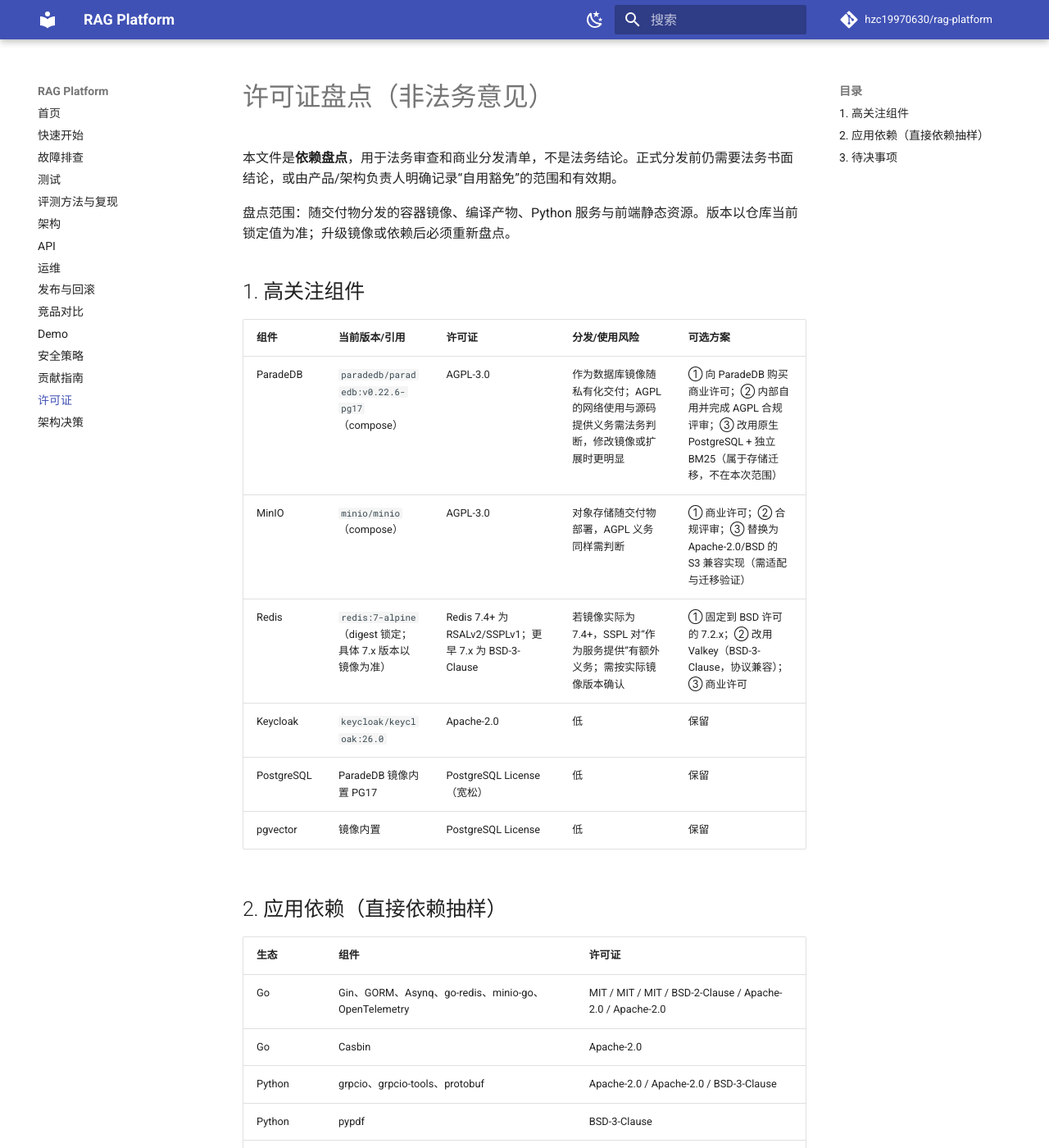
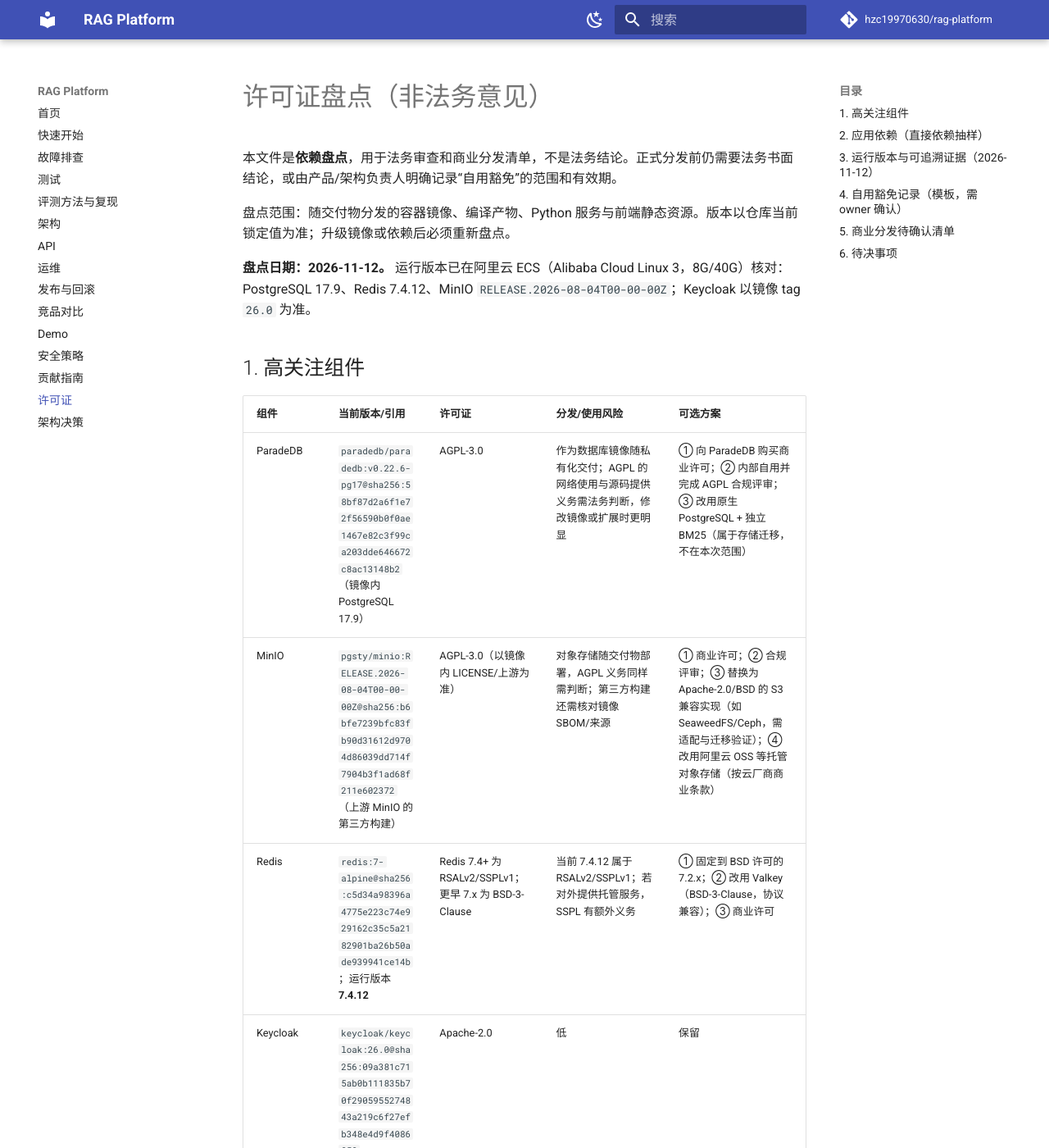
Before and after one commit to hzc19970630/rag-platform, an MkDocs documentation site: the page built from docs/licensing.md, in a window 1280 px wide and 1400 px high. Shown: the whole window at 82% size. Built offline with MkDocs 1.6.1 and Material for MkDocs 9.7.7, drawn with Linux system fonts in a browser that asks for light colours; comment, search, counter and statistics services are not loaded; some of the changed text lies outside the part shown.

Commit message:
docs: 确认 A2 自用许可豁免并更新盘点
- 记录 ParadeDB/MinIO AGPL、Redis 7.4.12 RSALv2/SSPLv1 与实际镜像 digest
- owner 确认个人单机自用豁免；商业分发前仍需法务书面结论
- 同步 THIRD_PARTY_NOTICES 与 M13 状态

````diff
--- a/docs/licensing.md
+++ b/docs/licensing.md
@@ -4,15 +4,17 @@
 
 盘点范围：随交付物分发的容器镜像、编译产物、Python 服务与前端静态资源。版本以仓库当前锁定值为准；升级镜像或依赖后必须重新盘点。
 
+**盘点日期：2026-11-12。** 运行版本已在阿里云 ECS（Alibaba Cloud Linux 3，8G/40G）核对：PostgreSQL 17.9、Redis 7.4.12、MinIO `RELEASE.2026-08-04T00-00-00Z`；Keycloak 以镜像 tag `26.0` 为准。
+
 ## 1. 高关注组件
 
 | 组件 | 当前版本/引用 | 许可证 | 分发/使用风险 | 可选方案 |
 | --- | --- | --- | --- | --- |
-| ParadeDB | `paradedb/paradedb:v0.22.6-pg17`（compose） | AGPL-3.0 | 作为数据库镜像随私有化交付；AGPL 的网络使用与源码提供义务需法务判断，修改镜像或扩展时更明显 | ① 向 ParadeDB 购买商业许可；② 内部自用并完成 AGPL 合规评审；③ 改用原生 PostgreSQL + 独立 BM25（属于存储迁移，不在本次范围） |
-| MinIO | `minio/minio`（compose） | AGPL-3.0 | 对象存储随交付物部署，AGPL 义务同样需判断 | ① 商业许可；② 合规评审；③ 替换为 Apache-2.0/BSD 的 S3 兼容实现（需适配与迁移验证） |
-| Redis | `redis:7-alpine`（digest 锁定；具体 7.x 版本以镜像为准） | Redis 7.4+ 为 RSALv2/SSPLv1；更早 7.x 为 BSD-3-Clause | 若镜像实际为 7.4+，SSPL 对“作为服务提供”有额外义务；需按实际镜像版本确认 | ① 固定到 BSD 许可的 7.2.x；② 改用 Valkey（BSD-3-Clause，协议兼容）；③ 商业许可 |
-| Keycloak | `keycloak/keycloak:26.0` | Apache-2.0 | 低 | 保留 |
-| PostgreSQL | ParadeDB 镜像内置 PG17 | PostgreSQL License（宽松） | 低 | 保留 |
+| ParadeDB | `paradedb/paradedb:v0.22.6-pg17@sha256:58bf87d2a6f1e72f56590b0f0ae1467e82c3f99ca203dde646672c8ac13148b2`（镜像内 PostgreSQL 17.9） | AGPL-3.0 | 作为数据库镜像随私有化交付；AGPL 的网络使用与源码提供义务需法务判断，修改镜像或扩展时更明显 | ① 向 ParadeDB 购买商业许可；② 内部自用并完成 AGPL 合规评审；③ 改用原生 PostgreSQL + 独立 BM25（属于存储迁移，不在本次范围） |
+| MinIO | `pgsty/minio:RELEASE.2026-08-04T00-00-00Z@sha256:b6bfe7239bfc83fb90d31612d9704d86039dd714f7904b3f1ad68f211e602372`（上游 MinIO 的第三方构建） | AGPL-3.0（以镜像内 LICENSE/上游为准） | 对象存储随交付物部署，AGPL 义务同样需判断；第三方构建还需核对镜像 SBOM/来源 | ① 商业许可；② 合规评审；③ 替换为 Apache-2.0/BSD 的 S3 兼容实现（如 SeaweedFS/Ceph，需适配与迁移验证）；④ 改用阿里云 OSS 等托管对象存储（按云厂商商业条款） |
+| Redis | `redis:7-alpine@sha256:c5d34a98396a4775e223c74e929162c35c5a2182901ba26b50ade939941ce14b`；运行版本 **7.4.12** | Redis 7.4+ 为 RSALv2/SSPLv1；更早 7.x 为 BSD-3-Clause | 当前 7.4.12 属于 RSALv2/SSPLv1；若对外提供托管服务，SSPL 有额外义务 | ① 固定到 BSD 许可的 7.2.x；② 改用 Valkey（BSD-3-Clause，协议兼容）；③ 商业许可 |
+| Keycloak | `keycloak/keycloak:26.0@sha256:09a381c715ab0b111835b70f2905955274843a219c6f27efb348e4d9f4086858` | Apache-2.0 | 低 | 保留 |
+| PostgreSQL | ParadeDB 镜像内置 PostgreSQL 17.9 | PostgreSQL License（宽松） | 低 | 保留 |
 | pgvector | 镜像内置 | PostgreSQL License | 低 | 保留 |
 
 ## 2. 应用依赖（直接依赖抽样）
@@ -38,9 +40,44 @@ python3 -m pip freeze -r services/docreader/requirements.txt
 grep -R "image:" deploy/docker-compose/docker-compose.yml Dockerfile services/docreader/Dockerfile
 ```
 
-## 3. 待决事项
+## 3. 运行版本与可追溯证据（2026-11-12）
 
-1. ParadeDB、MinIO、Redis 三项的许可证结论必须由法务书面确认；本文件不替代。
-2. 若选择“自用上线”，由产品/架构负责人记录豁免范围和有效期；商业分发前必须重新评估。
-3. 任何镜像/依赖升级都要更新本表并重新跑一次盘点命令；AGPL/SSPL 组件的修改、分发方式和是否对外提供网络服务都要重新判断。
-4. 建议在发布流水线中保留 SBOM（现有 CI 已生成 CycloneDX）与镜像 digest，作为“商业分发清单可追溯”的证据。
+在阿里云 ECS 上核对到的实际版本：
+
+- PostgreSQL 17.9（`postgres --version`）
+- Redis 7.4.12（`redis-server --version`）
+- MinIO `RELEASE.2026-08-04T00-00-00Z`
+- Keycloak 以镜像 tag `26.0` 为准（未单独读取运行版本）
+
+可追溯证据：
+
+- 镜像 digest：见第 1 节；compose 文件中的 `image:` 均固定到 digest。
+- SBOM：每次 GitHub Release 生成 `api`/`docreader` 的 CycloneDX SBOM；`THIRD_PARTY_NOTICES.md` 记录权威清单与生成方式。
+- 项目自研代码：MIT（`LICENSE`）；第三方组件保留各自许可证，MIT 不改变其义务。
+
+## 4. 自用豁免记录（模板，需 owner 确认）
+
+适用范围：个人自用，单台阿里云 ECS，仅本人访问；不向第三方分发镜像或二进制，不对外提供商业服务，不修改 AGPL/SSPL 组件。
+
+声明：本人确认上述范围，并接受以下风险：AGPL/SSPL 组件的义务在对外分发、销售、SaaS 或允许第三方使用时可能触发；本记录不是法务意见。范围变化时必须重新评估并取得法务书面结论。
+
+确认状态：已确认（个人自用豁免）
+决策人：产品/架构负责人（本人）
+日期：2026-11-12
+有效期：至适用范围变化为止；对外分发、销售、SaaS 或允许第三方使用时失效
+
+## 5. 商业分发待确认清单
+
+正式商业分发/对外 SaaS 前，至少确认：
+
+1. 交付形态：私有化镜像、二进制安装包，还是托管服务？
+2. 是否修改 ParadeDB/MinIO/Redis，或将其作为网络服务提供给第三方？
+3. 是否购买 ParadeDB/MinIO/Redis 商业许可，或采用替代组件？
+4. AGPL 源码提供方式、SSPL 服务条款、镜像/SBOM 与 NOTICE 的随附方式。
+5. 是否需要法务出具书面结论并纳入发布门禁。
+
+## 6. 待决事项
+
+1. 个人自用：由 owner 确认第 4 节豁免记录后，A2 可按“自用豁免”完成。
+2. 商业分发：必须由法务书面确认 ParadeDB/MinIO/Redis 三项；本文件不替代。
+3. 任何镜像/依赖升级都要更新本表并重新盘点；AGPL/SSPL 组件的修改、分发方式和是否对外提供网络服务都要重新判断。
````
Also changed, not shown: MILESTONES.md (+4 -4 lines), THIRD_PARTY_NOTICES.md (+6 -3 lines).
